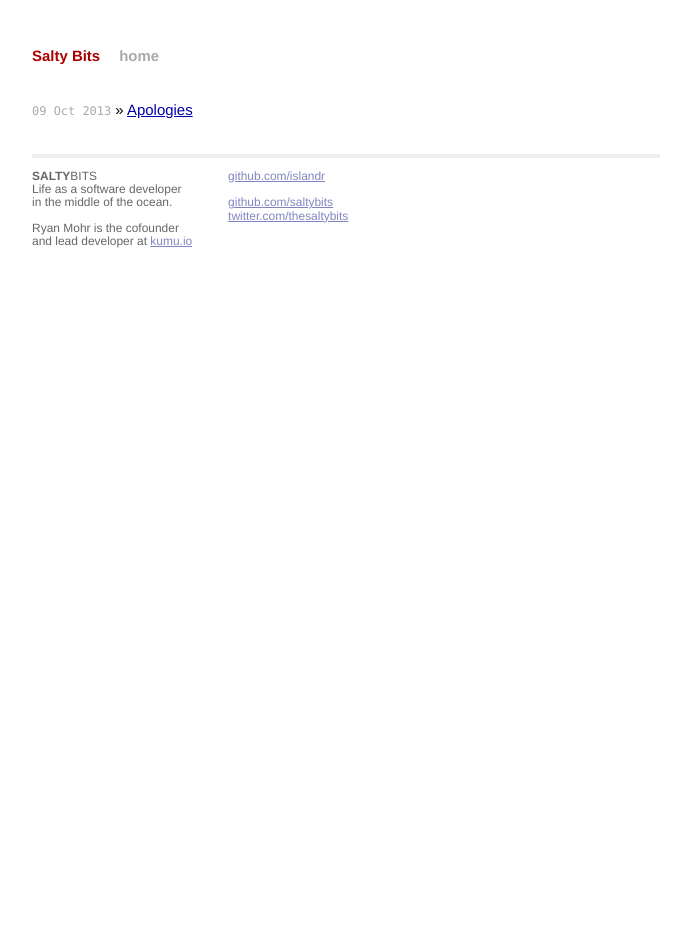
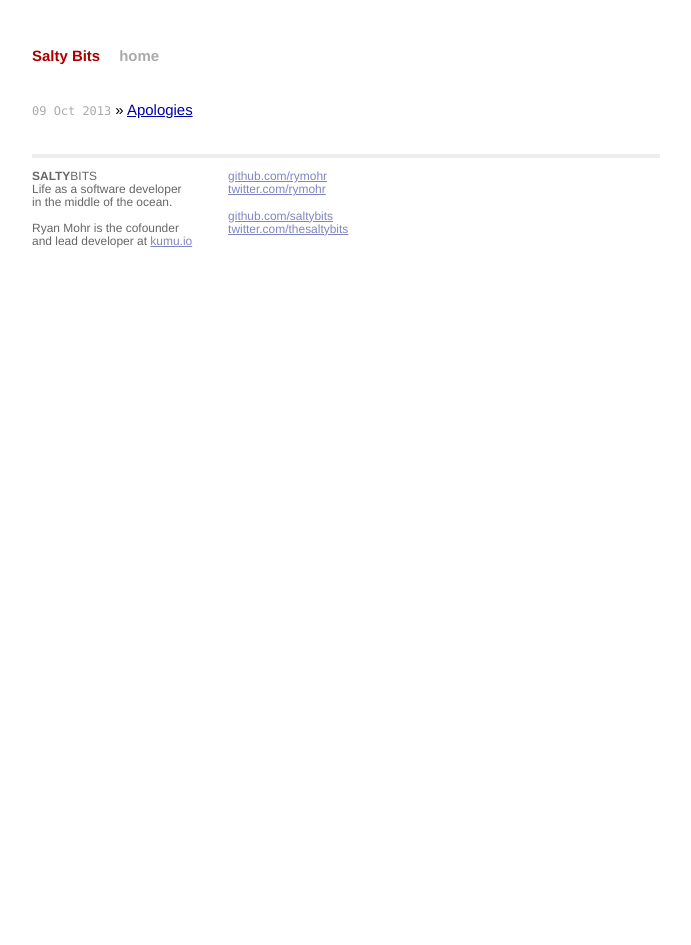
Before and after one commit to saltybits/saltybits.github.io, a Jekyll site: the page built from index.html, in a window 1280 px wide. Shown: the whole page, without its empty margins (294-985 px from the left). Built offline with Jekyll 4.4.1, drawn with Linux system fonts in a browser that asks for light colours; Markdown is read by kramdown in place of the engine named in the settings.

Commit message:
Updated github username

```diff
--- a/_layouts/default.html
+++ b/_layouts/default.html
@@ -44,7 +44,8 @@
             </div>
             <div class="contact">
               <p>
-                <a href="https://github.com/islandr">github.com/islandr</a><br /><br />
+                <a href="https://github.com/rymohr">github.com/rymohr</a><br />
+                <a href="https://github.com/rymohr">twitter.com/rymohr</a><br /><br />
 
                 <a href="https://github.com/saltybits">github.com/saltybits</a><br />
                 <a href="https://twitter.com/thesaltybits">twitter.com/thesaltybits</a><br />
```
